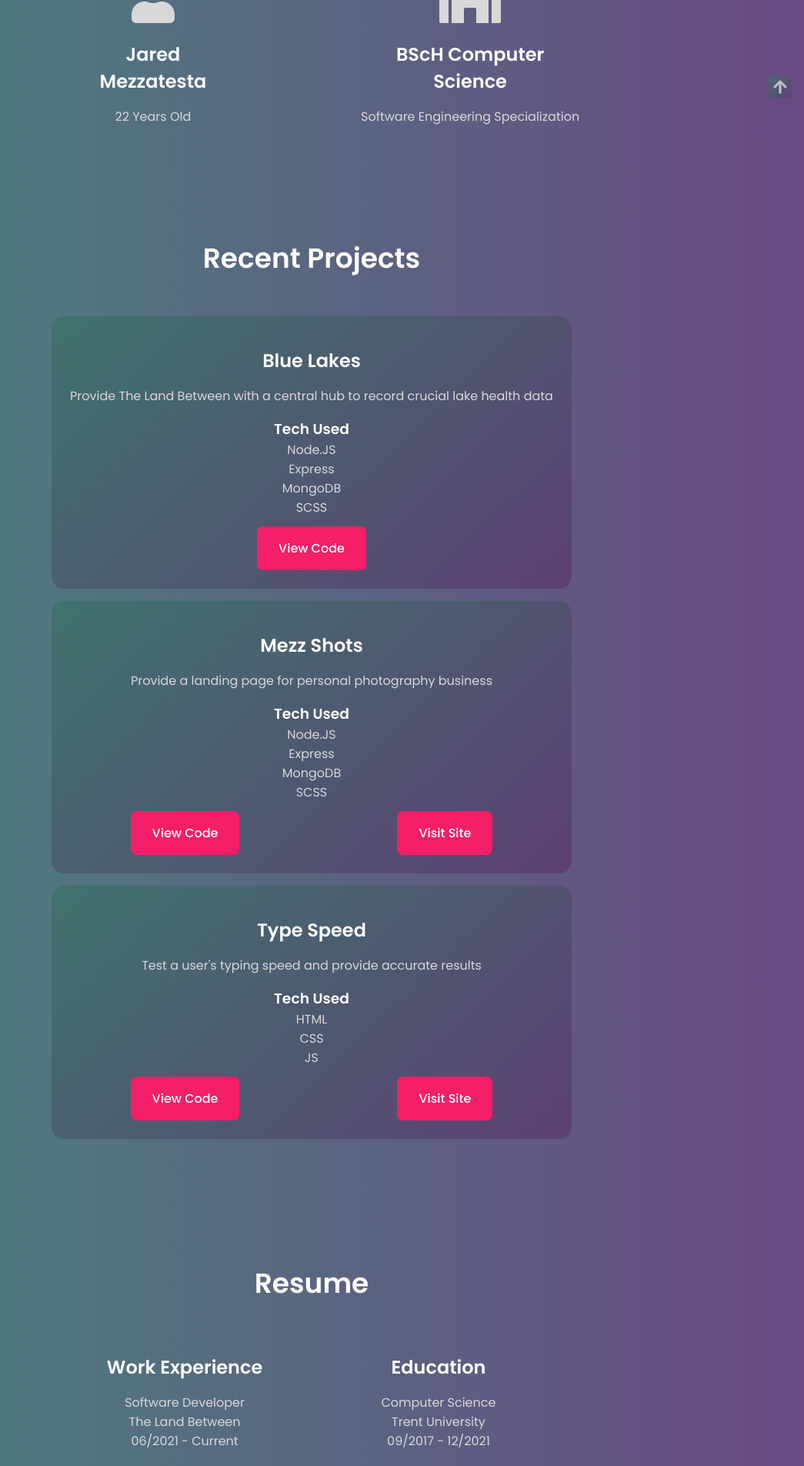
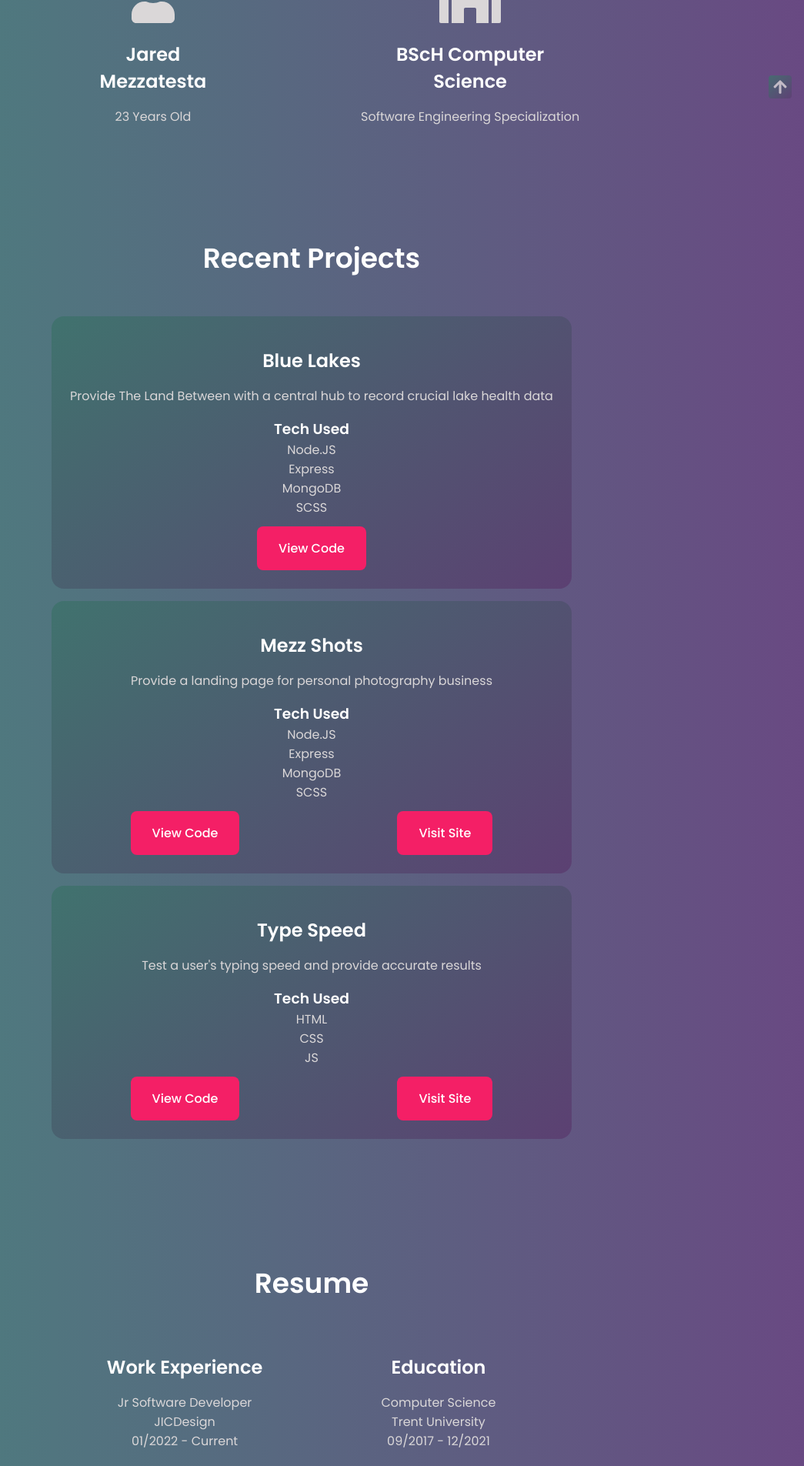
Before and after one commit to JaredMezz2/reactportfolio, a React (Create React App) app: page / in a window 1280 px wide. Shown: the part 832-2737 px from the top of the page at 77% size, without its empty margins (235-1280 px from the left). Built offline with nearby package versions, Linux system fonts and the light colour scheme.

Commit message:
updated resume changed url for live api requests, hopefully

```diff
--- a/src/Components/About/About.jsx
+++ b/src/Components/About/About.jsx
@@ -16,7 +16,7 @@ class About extends Component {
                         <div className="about-data">
                             <FaUser className="about-img"/>
                             <h3 className="title">Jared <br/>Mezzatesta</h3>
-                            <p className="description">22 Years Old</p>
+                            <p className="description">23 Years Old</p>
                         </div>
                     </Fade>
                     <Fade right>
--- a/src/Components/Contact/Contact.jsx
+++ b/src/Components/Contact/Contact.jsx
@@ -46,10 +46,10 @@ class Contact extends Component {
                                     Please feel free to reach out, I'd love to get to know your project!
                                 </p>
                                 <form onSubmit={this.handleSubmit} className="contact-form">
-                                    <input type="text" className="contact-input" name="name" id="name" placeholder="Name" value={this.state.name} onChange={this.handleNameChange}/>
-                                    <input type="email" className="contact-input" name="email" id="email" placeholder="Email" value={this.state.email} onChange={this.handleEmailChange}/>
-                                    <textarea name="message" id="message" cols="30" rows="10" className="contact-input" placeholder="Let me know what you're working on!" onChange={this.handleMessageChange} value={this.state.message}></textarea>
-                                    <input type="submit" value='Send Message' className='button' cur/>
+                                    <input type="text" className="contact-input" name="name" id="name" placeholder="Name" value={this.state.name} onChange={this.handleNameChange} required/>
+                                    <input type="email" className="contact-input" name="email" id="email" placeholder="Email" value={this.state.email} onChange={this.handleEmailChange} required/>
+                                    <textarea name="message" id="message" cols="30" rows="10" className="contact-input" placeholder="Let me know what you're working on!" required onChange={this.handleMessageChange} value={this.state.message}></textarea>
+                                    <input type="submit" value='Send Message' className='button' />
                                 </form>
                             </Fade>
                         </div>
--- a/src/Components/Resume/Resume.jsx
+++ b/src/Components/Resume/Resume.jsx
@@ -7,6 +7,11 @@ import ResumeSection from "./ResumeSection/ResumeSection";
 import { Button } from "../index"
 
 let positions = [
+    {
+        title: 'Jr Software Developer',
+        company: 'JICDesign',
+        dates: '01/2022 - Current'
+    },
     {
         title: 'Software Developer',
         company: 'The Land Between',
--- a/src/api/index.js
+++ b/src/api/index.js
@@ -3,7 +3,8 @@
 import axios from 'axios';
 
 const api = axios.create({
-    baseURL: 'http://localhost:3000/portfolio'
+    // baseURL: 'http://localhost:3000/portfolio'
+    baseURL: 'srv-captain--api-server/portfolio'
 });
 
 export const submitContact = payload => api.post('/contact', payload);
```
Also changed, not shown: 1 other file (tests, documents, lock files or other folders).
